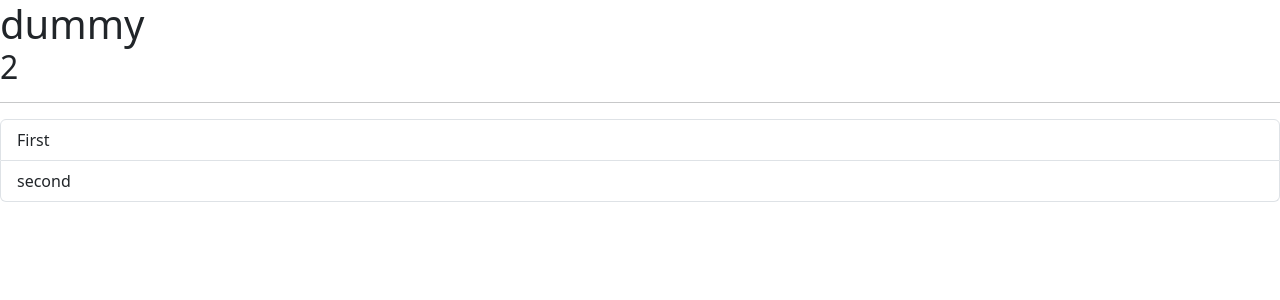
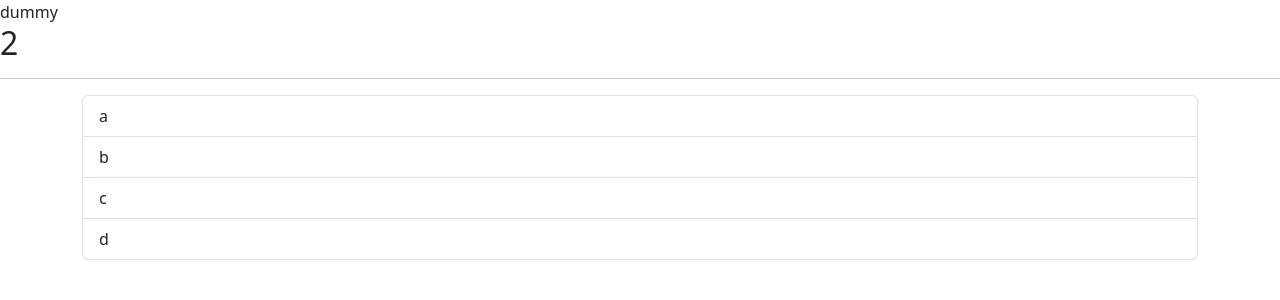
Before and after one commit to tankwz/Mosh-React, a React (Vite) app in the folder react-app-mo/: page / in a window 1280 px wide. Shown: the top 300 px of the page. Built offline with nearby package versions, Linux system fonts and the light colour scheme.

Commit message:
useState + conditional render

```diff
--- a/react-app-mo/src/Message.tsx
+++ b/react-app-mo/src/Message.tsx
@@ -4,10 +4,10 @@ interface Props {
 }
 function Message({ name, age }: Props) {
   return (
-    <h1>
+    <>
       {name}
       <h2>{age}</h2>
-    </h1>
+    </>
   );
 }
 export default Message;
--- a/react-app-mo/src/components/ListGroup.tsx
+++ b/react-app-mo/src/components/ListGroup.tsx
@@ -1,9 +1,26 @@
+import { useState } from 'react';
+
 function ListGroup() {
+  const [selectedItem, setSelectedItem] = useState(-1);
+  const items = ['a', 'b', 'c', 'd'];
   return (
-    <ul className="list-group">
-      <li className="list-group-item ">First</li>
-      <li className="list-group-item">second</li>
-    </ul>
+    <div className="container ">
+      <ul className="list-group">
+        {items.map((item, index) => (
+          <li
+            key={index}
+            className={
+              selectedItem === index
+                ? 'active list-group-item'
+                : ' list-group-item '
+            }
+            onClick={() => setSelectedItem(index)}
+          >
+            {item}
+          </li>
+        ))}
+      </ul>
+    </div>
     //ctrl + D to select the same text
   );
 }
```
